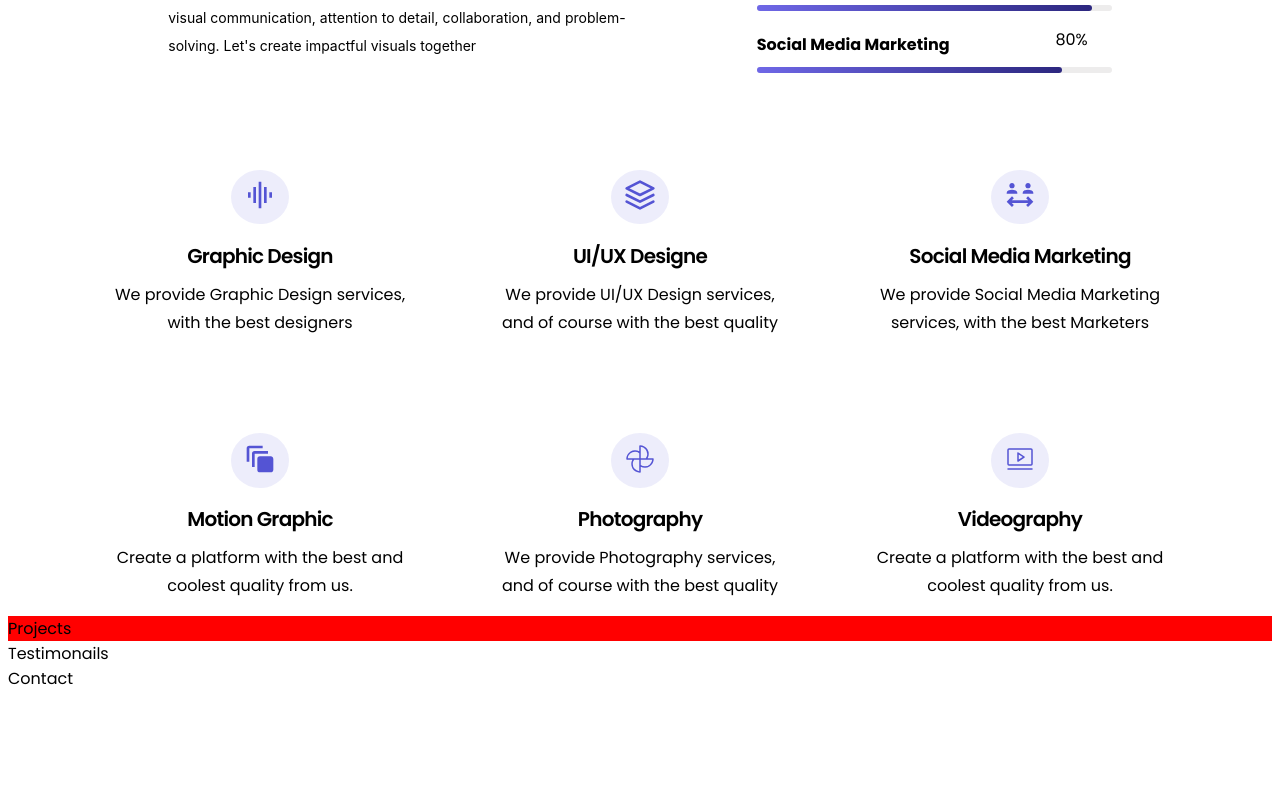
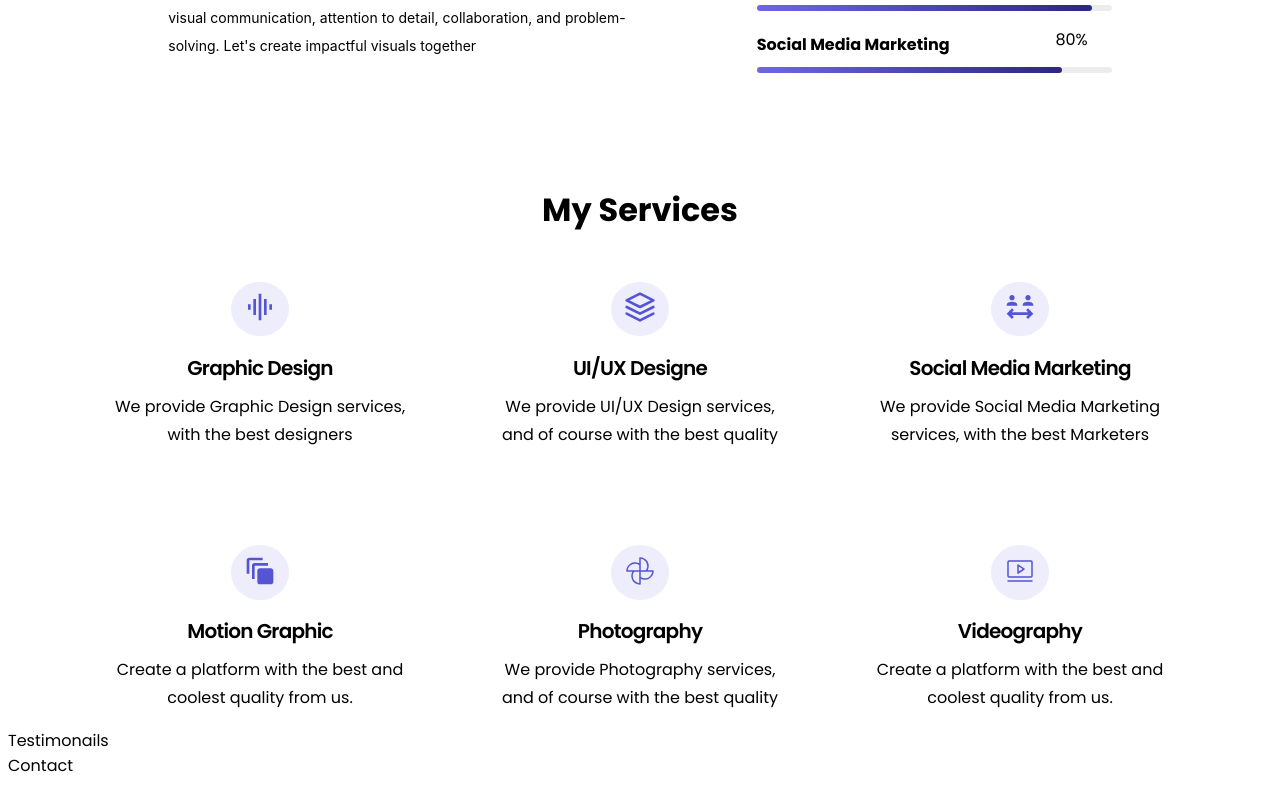
Before and after one commit to zainabturkmen/S-I-S, a React (Create React App) app: page / in a window 1280 px wide. Shown: the part 1005-1791 px from the top of the page. Before the commit the page ends 1704 px from the top, so only its background shows below. Built offline with nearby package versions, Linux system fonts and the light colour scheme; a web font is replaced by a local one.

Commit message:
adding updates

```diff
--- a/src/components/Projects.js
+++ b/src/components/Projects.js
@@ -2,11 +2,12 @@ import React from "react";
 import styled from "styled-components";
 
 const Projects = () => {
-  return <Wrapper>Projects</Wrapper>;
+  return <Wrapper>
+    <div></div>
+  </Wrapper>;
 };
 
 const Wrapper = styled.div`
-  background-color: red;
 `;
 
 export default Projects;
--- a/src/components/Services.js
+++ b/src/components/Services.js
@@ -6,6 +6,7 @@ import { services2 } from "./data";
 const Services = () => {
   return (
     <Wrapper>
+      <h1>My Services</h1>
       <div className="container">
         {services2.map((service) => {
           const { id, icon, title, text } = service;
@@ -24,7 +25,7 @@ const Services = () => {
 
 const Wrapper = styled.div`
   .container {
-    margin-top: 5em;
+    margin-top: 3em;
     display: flex;
     flex-direction: column;
     justify-content: center;
@@ -32,6 +33,11 @@ const Wrapper = styled.div`
     gap: 3em;
   }
 
+  h1 {
+    text-align: center;
+    margin-top: 3em;
+
+  }
   .sub-container {
     display: flex;
     flex-direction: column;
@@ -84,7 +90,7 @@ const Wrapper = styled.div`
       row-gap: 5em;
       width: 1300px;
       margin: 0 auto;
-      margin-top: 6em;
+      margin-top: 4em;
     }
   }
 `;
```
